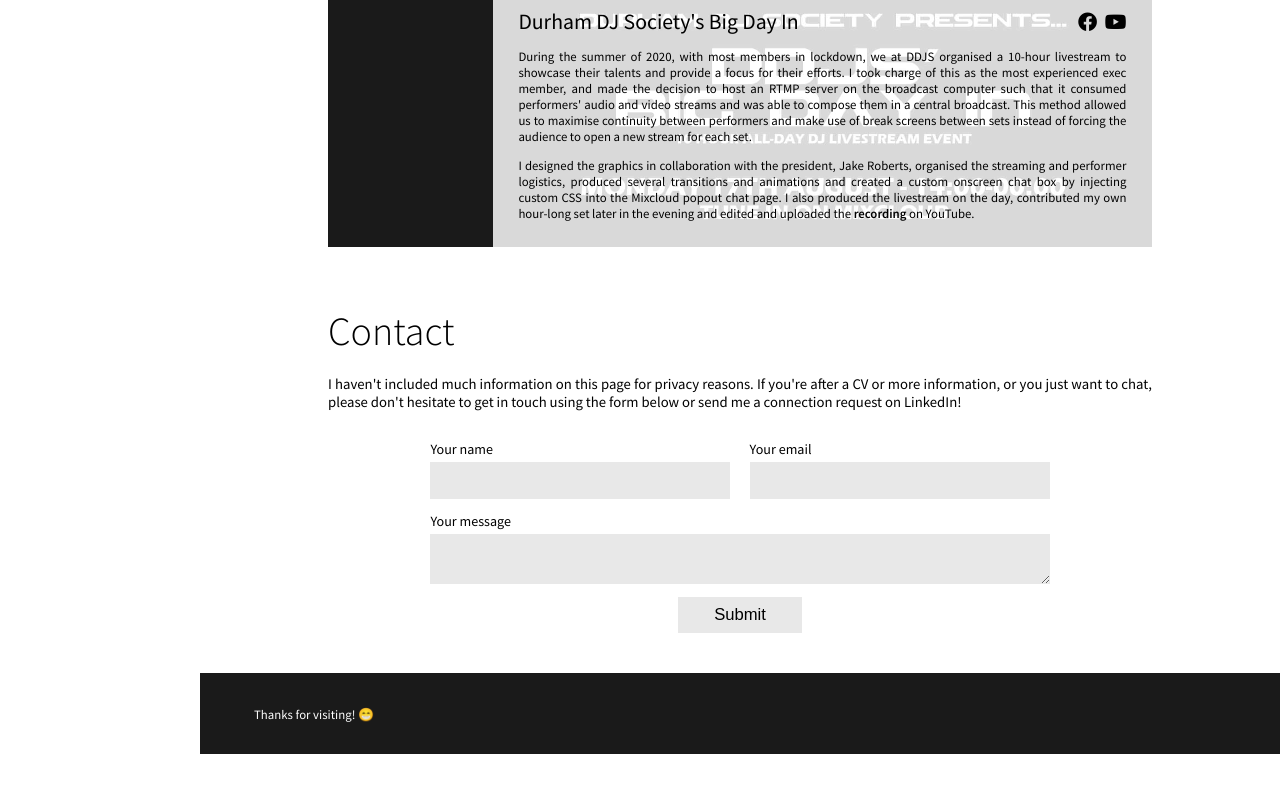
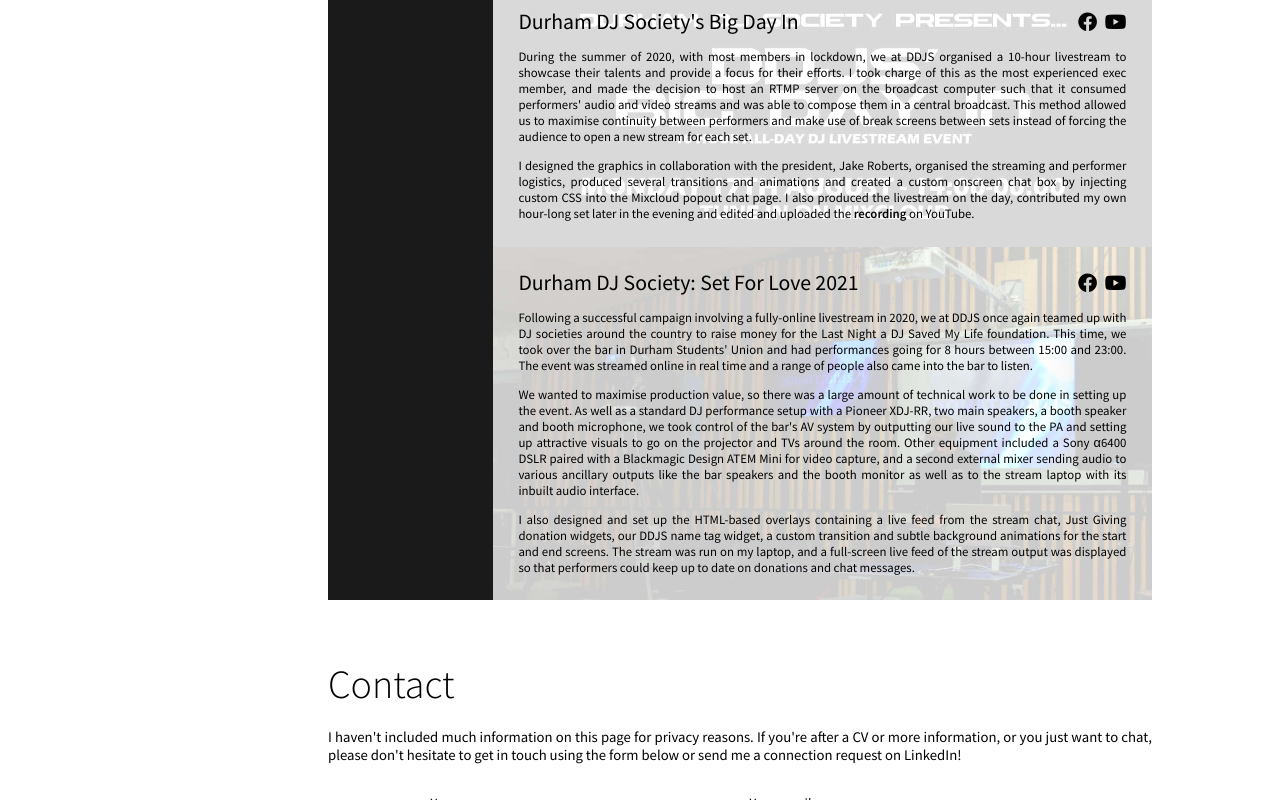
Before and after one commit to barnabycollins/barnabycollins.github.io, a plain HTML site: page index.html in a window 1280 px wide. Shown: the part 2575-3375 px from the top of the page. Before the commit the page ends 3329 px from the top, so only its background shows below. Drawn offline with nearby package versions, Linux system fonts and the light colour scheme; files that its build step writes are made by us from their sources.

Commit message:
Add DDJS Set For Love 2021 to Projects section

```diff
--- a/index.html
+++ b/index.html
@@ -21,7 +21,6 @@
     >
     <meta name="author" content="Barnaby Collins">
 
-    <!-- TODO CHANGE THESE AND JSON-LD INFO IF DOMAIN CHANGES -->
     <link rel="canonical" href="https://barnabycollins.com">
     <meta
         itemprop="url"
@@ -309,7 +308,7 @@
                 </div>
 
                 <div class="projects-separator"></div>
-                <div class="projects-category" style="grid-row: 5 / span 2;">
+                <div class="projects-category" style="grid-row: 5 / span 3;">
                     <h3>Broadcast</h3>
                 </div>
 
@@ -351,7 +350,7 @@
                     <div class="project-title">
                         <h4><a target="_blank" href="https://youtu.be/idJz1qzwR0o">Durham DJ Society's Big Day In</a></h4>
                         <ul class="uses-icon-links">
-                            <li><a target="_blank" href="https://www.facebook.com/events/223179532338239/?active_tab=discussion"><i class="fab fa-facebook"></i></a>
+                            <li><a target="_blank" href="https://www.facebook.com/events/223179532338239"><i class="fab fa-facebook"></i></a>
                             <li><a target="_blank" href="https://youtu.be/idJz1qzwR0o"><i class="fab fa-youtube"></i></a></li>
                         </ul>
                     </div>
@@ -371,6 +370,40 @@
                         produced the livestream on the day, contributed my own hour-long set later in the evening and
                         edited and uploaded the <a target="_blank" href="https://youtu.be/idJz1qzwR0o">recording</a>
                         on YouTube.
+                    </p>
+                </div>
+
+                <div class="projects-item" style="background-image: url(img/sfl2021.jpg);">
+                    <div class="project-title">
+                        <h4><a target="_blank" href="https://youtu.be/EcHxRTQqt2o">Durham DJ Society: Set For Love 2021</a></h4>
+                        <ul class="uses-icon-links">
+                            <li><a target="_blank" href="https://www.facebook.com/events/449623440065800"><i class="fab fa-facebook"></i></a>
+                            <li><a target="_blank" href="https://youtu.be/EcHxRTQqt2o"><i class="fab fa-youtube"></i></a></li>
+                        </ul>
+                    </div>
+                    <p>
+                        Following a successful campaign involving a fully-online livestream in 2020, we at DDJS once
+                        again teamed up with DJ societies around the country to raise money for the Last Night a DJ
+                        Saved My Life foundation. This time, we took over the bar in Durham Students' Union and
+                        had performances going for 8 hours between 15:00 and 23:00. The event was streamed online in
+                        real time and a range of people also came into the bar to listen.
+                    </p>
+                    <p>
+                        We wanted to maximise production value, so there was a large amount of technical work to be
+                        done in setting up the event. As well as a standard DJ performance setup with a Pioneer XDJ-RR,
+                        two main speakers, a booth speaker and booth microphone, we took control of the bar's AV
+                        system by outputting our live sound to the PA and setting up attractive visuals to go on the
+                        projector and TVs around the room. Other equipment included a Sony α6400 DSLR paired with a
+                        Blackmagic Design ATEM Mini for video capture, and a second external mixer sending audio to
+                        various ancillary outputs like the bar speakers and the booth monitor as well as to the stream
+                        laptop with its inbuilt audio interface.
+                    </p>
+                    <p>
+                        I also designed and set up the HTML-based overlays containing a live feed from the stream chat,
+                        Just Giving donation widgets, our DDJS name tag widget, a custom transition and subtle
+                        background animations for the start and end screens. The stream was run on my laptop, and a
+                        full-screen live feed of the stream output was displayed so that performers could keep up to
+                        date on donations and chat messages.
                     </p>
                 </div>
             </div>
```
Also changed, not shown: img/sfl2021.jpg (added).
